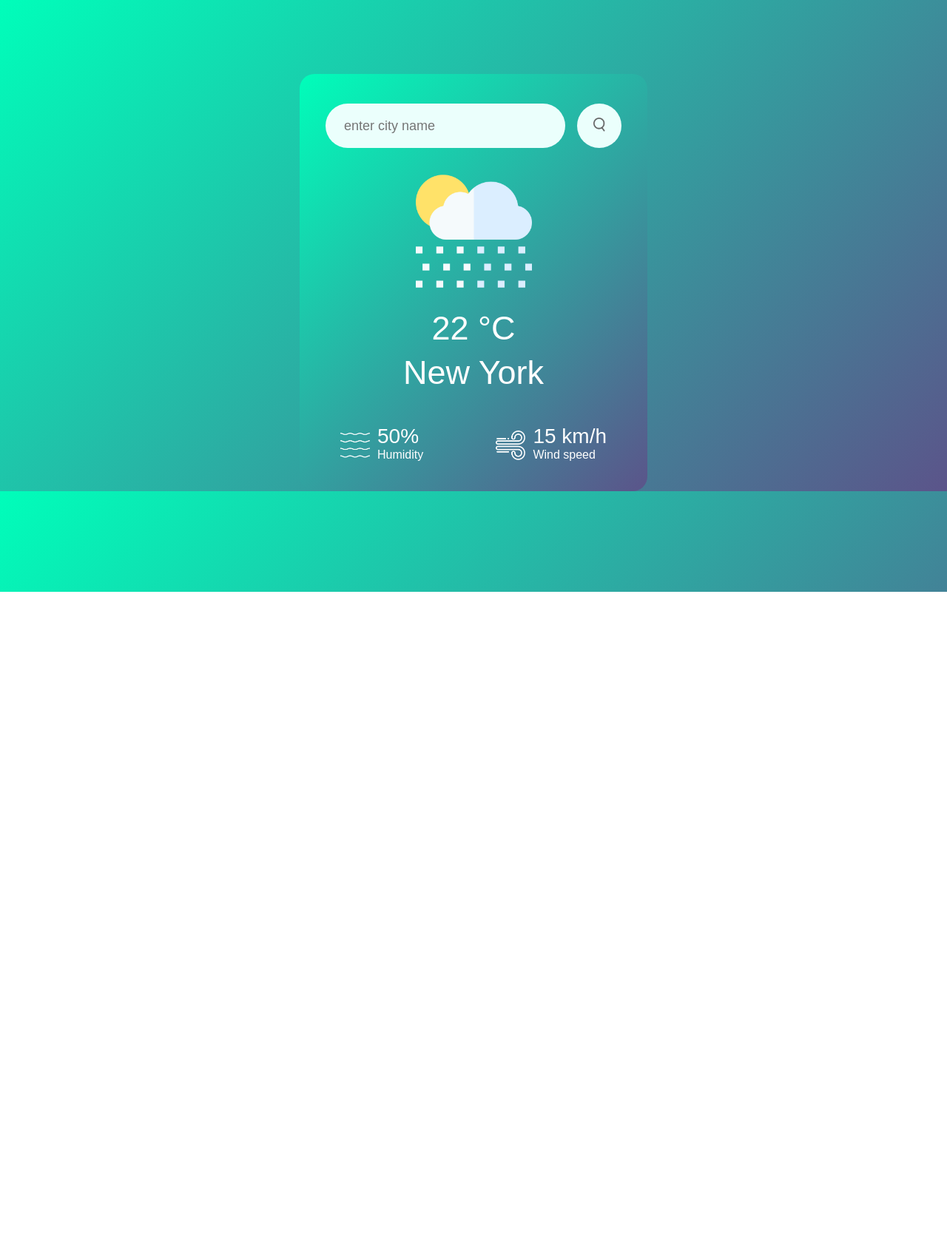
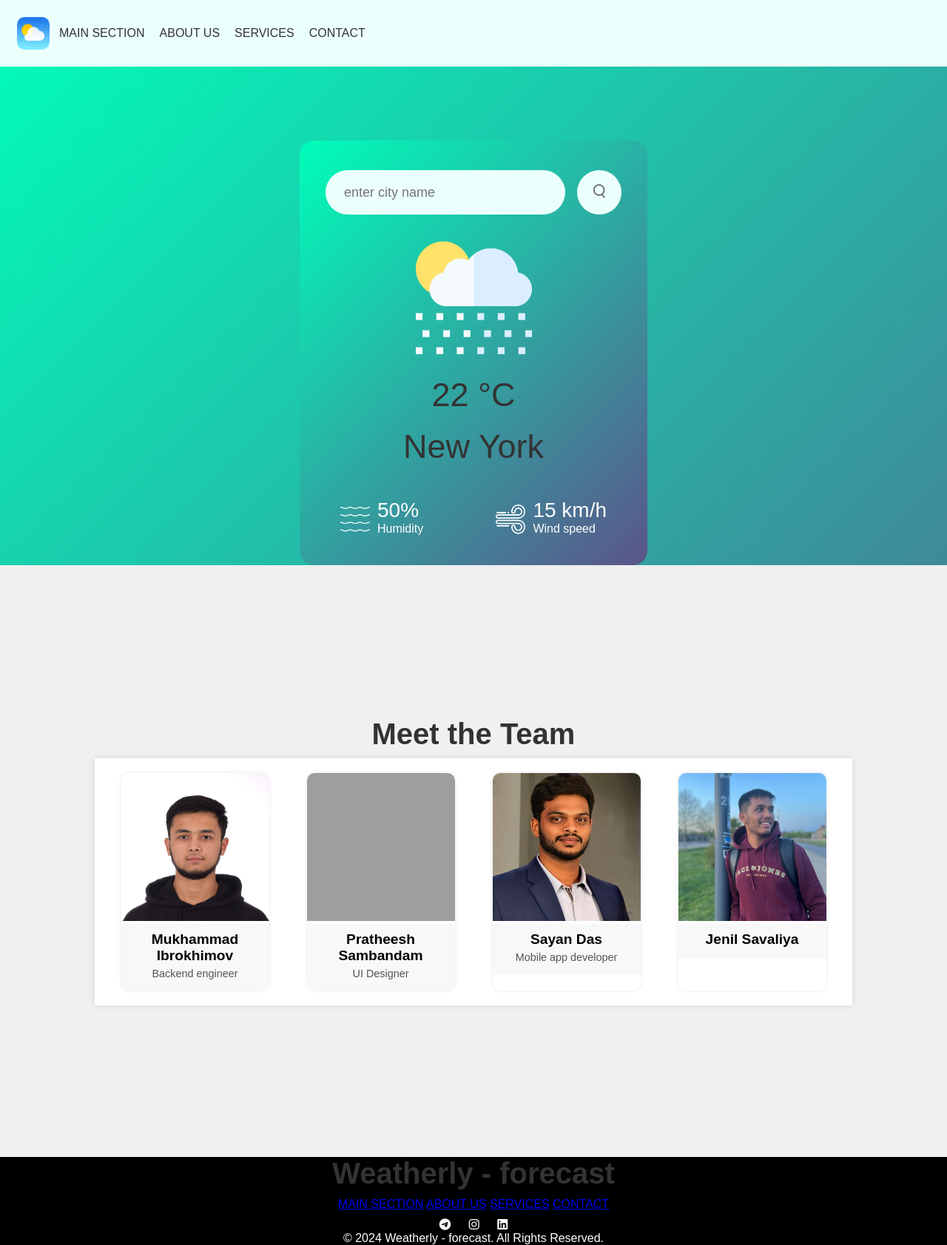
Before and after one commit to mukhammadsiddiq/Weatherly, a plain HTML site: page main.html in a window 1280 px wide. Shown: the whole page at 74% size. Before the commit the page ends 800 px from the top, so only its background shows below. Drawn offline with Linux system fonts and the light colour scheme; grey boxes are pictures that could not be loaded.

Commit message:
added extra details

```diff
--- /dev/null
+++ b/contact.css
@@ -0,0 +1,107 @@
+
+.contact{
+    padding: 20px 20px;
+}
+/*header section */
+.header {
+    font-family: sans-serif;
+    margin: 0;
+    padding: 0;
+    background-color: #ebfffc;
+    display: flex;
+    position:sticky;
+
+}
+
+.main-header {
+    display: flex;
+    justify-content: space-between;
+    align-items: center;
+    padding: 20px;
+}
+
+.logo {
+    display: flex;
+    align-items: center;
+    margin-right: 10px;
+}
+
+.logo img {
+    height: 50px;
+}
+
+.nav {
+    display: flex;
+    gap: 20px;
+}
+
+.nav a {
+    text-decoration: none;
+    color: #333;
+}
+
+.nav a:hover {
+    color: #007bff;
+}
+/*header section end */
+.textarea, input {
+    width: 100%;
+    padding: 10px;
+    margin-top: 10px;
+    margin-bottom: 10px;
+    border: 1px solid #f0e9ff;
+    border-radius: 5px;
+    padding-left: 18px;
+    font-size: 13px;
+    background: transparent;
+    color: #495057;
+    box-sizing: border-box;
+
+}
+textarea :focus,
+input :focus{
+    outline: 0;
+}
+.half-row{
+
+    display:inline-block;
+    width: 550px;
+    float:left;
+    box-sizing: border-box;
+}
+.contact__email{
+    padding-left: 0px;
+}
+textarea{
+    width: 650px;
+    margin: o;
+    padding-right: 0;
+}
+
+h1 {
+    margin-bottom: 10px;
+    font-size: 2.5rem;
+    font-weight: bold;
+    color: #333;
+}
+.footer {
+    background-color: black;
+    color: white;
+    font-family: sans-serif;
+    text-align: center;
+}
+
+.social-links {
+    margin-top: 10px;
+}
+
+.social-links a {
+    margin: 0 10px;
+    text-decoration: none;
+    color: white;
+}
+
+.social-links a img {
+    width: 30px;
+    height: 30px;
+}
--- a/main.html
+++ b/main.html
@@ -7,8 +7,25 @@
     <link rel="shortcut icon" href="images/icon.png" type="image/x-icon">
     <title>Weatherly</title>
     <link rel="stylesheet" href="style.css">
+    <link rel="stylesheet" href="https://cdnjs.cloudflare.com/ajax/libs/font-awesome/6.2.1/css/all.min.css" integrity="sha512-MV7K8+y+gLIBoVD59lQIYicR65iaqukzvf/nwasF0nqhPay5w/9lJmVM2hMDcnK1OnMGCdVK+iQrJ7lzPJQd1w==" crossorigin="anonymous" referrerpolicy="no-referrer" />
 </head>
 <body>
+        <!-- Header section-->
+    <div class="header">
+        <div class="main-header">
+            <div class="logo">
+                <img src="images/icon.png" alt="MS Logo">
+            </div>
+            <div class="nav">
+                <a href="main.html">MAIN SECTION</a>
+                <a href="#about-us">ABOUT US</a>
+                <a href="#">SERVICES</a>
+                <a href="./contact.html">CONTACT</a>
+            </div>
+        </div>
+    </div>
+
+         <!-- / Header section-->
     <div class="card">
         <div class="search">
             <input type="text" placeholder="enter city name" spellcheck="false">
@@ -40,6 +57,58 @@
             </div>
         </div>
     </div>
+    <div id="about-us" class="aboutus">
+        <h1>Meet the Team</h1>
+
+        <div class="container">
+            <div class="team-member">
+                <img src="images/Me.jpg" alt="Mukhammad Ibrokhimov">
+                <div class="info">
+                    <h3>Mukhammad Ibrokhimov</h3>
+                    <p>Backend engineer</p>
+                </div>
+            </div>
+            <div class="team-member">
+                <img src="images/sambandam.png" alt="Sambandam">
+                <div class="info">
+                    <h3>Pratheesh Sambandam</h3>
+                    <p>UI Designer</p>
+                </div>
+            </div>
+            <div class="team-member">
+                <img src="images/Das.jpg" alt="Sayan Das">
+                <div class="info">
+                    <h3>Sayan Das</h3>
+                    <p>Mobile app developer</p>
+                </div>
+            </div>
+            <div class="team-member">
+                <img src="images/jenil.jpg" alt="Jenil Savaliya">
+                <div class="info">
+                    <h3>Jenil Savaliya</h3>
+                    <p></p>
+                </div>
+            </div>
+        </div>
+    </div>
+    <div id="footer" class="footer">
+        <h1>Weatherly - forecast</h1>
+        <nav>
+            <ul>
+                <a href="main.html">MAIN SECTION</a>
+                <a href="#about-us">ABOUT US</a>
+                <a href="#">SERVICES</a>
+                <a href="./contact.html">CONTACT</a>
+            </ul>
+        </nav>
+        <div class="social-links">
+            <a href="https://t.me/IbrokhimovMukhammad"><i class="fa-brands fa-telegram"></i></a>
+            <a href="https://instagram.com/ibroximov_m_"><i class="fa-brands fa-instagram"></i></a>
+            <a href="https://linkedin.com/in/ibroximov"> <i class="fa-brands fa-linkedin"></i></a>
+        </div>
+        <p>&copy; 2024 Weatherly - forecast. All Rights Reserved.</p>
+    </div>
+
     <script>
         const apiKey = "15ba7226e758a452f3d686e47533baa3";
         const apiUrl = "https://api.openweathermap.org/data/2.5/weather?units=metric&q=";
--- a/style.css
+++ b/style.css
@@ -7,7 +7,48 @@
 body {
     background: linear-gradient(135deg, #00feba, #5b548a);
 }
+/*header section */
+.header {
+    font-family: sans-serif;
+    margin: 0;
+    padding: 0;
+    background-color: #ebfffc;
+    display: flex;
+    position:sticky;
 
+}
+
+.main-header {
+    display: flex;
+    justify-content: space-between;
+    align-items: center;
+    padding: 20px;
+}
+
+.logo {
+    display: flex;
+    align-items: center;
+    margin-right: 10px;
+}
+
+.logo img {
+    height: 50px;
+}
+
+.nav {
+    display: flex;
+    gap: 20px;
+}
+
+.nav a {
+    text-decoration: none;
+    color: #333;
+}
+
+.nav a:hover {
+    color: #007bff;
+}
+/*header section end */
 .card {
     width: 90%;
     max-width: 470px;
@@ -96,3 +137,87 @@ body {
     font-size: 14px;
     display: none;
 }
+
+.aboutus {
+    font-family: sans-serif;
+    display: flex;
+    flex-direction: column;
+    align-items: center;
+    justify-content: center;
+    min-height: 100vh;
+    background-color: #f0f0f0;
+    margin: 0;
+}
+
+.container {
+    display: flex;
+    flex-wrap: wrap;
+    justify-content: space-around;
+    width: 80%;
+    max-width: 1200px;
+    padding: 10px;
+    background-color: #fff;
+    border-radius: 0px;
+    box-shadow: 0 0 10px rgba(0, 0, 0, 0.1);
+}
+
+.team-member {
+    width: 200px;
+    margin: 10px;
+    text-align: center;
+    box-shadow: 0 0 5px rgba(0, 0, 0, 0.1);
+    border-radius: 10px;
+    overflow: hidden;
+    position: relative;
+}
+
+.team-member img {
+    width: 100%;
+    height: 200px;
+    object-fit: cover;
+}
+
+.team-member .info {
+    padding: 10px;
+    background-color: #f8f8f8;
+}
+
+.team-member h3 {
+    margin: 0;
+    font-size: 1.2rem;
+    font-weight: bold;
+}
+
+.team-member p {
+    margin: 5px 0;
+    font-size: 0.9rem;
+    color: #555;
+}
+
+h1 {
+    margin-bottom: 10px;
+    font-size: 2.5rem;
+    font-weight: bold;
+    color: #333;
+}
+.footer {
+    background-color: black;
+    color: white;
+    font-family: sans-serif;
+    text-align: center;
+}
+
+.social-links {
+    margin-top: 10px;
+}
+
+.social-links a {
+    margin: 0 10px;
+    text-decoration: none;
+    color: white;
+}
+
+.social-links a img {
+    width: 30px;
+    height: 30px;
+}
```
Also changed, not shown: contact.html (added, +79 -0 lines), images/Das.jpg (added), images/Me.jpg (added), images/jenil.jpg (added), 1 other file.
